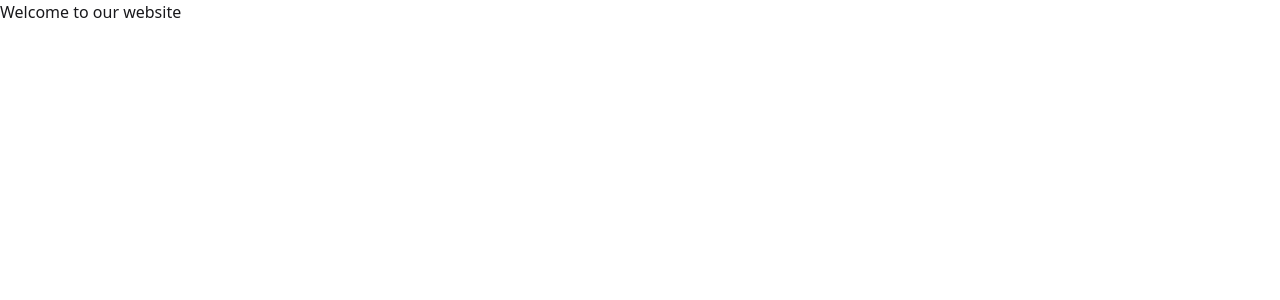
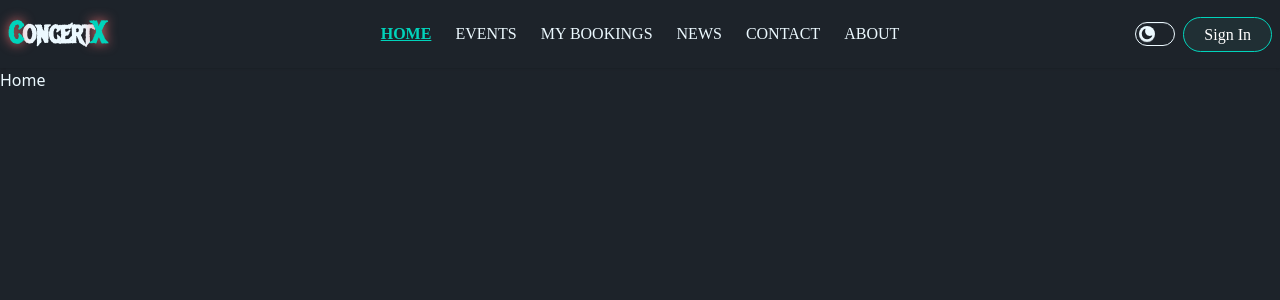
Before and after one commit to rubaiiyat/ConcertX, a React (Vite) app: page / in a window 1280 px wide. Shown: the top 300 px of the page. Built offline with nearby package versions, Linux system fonts and the light colour scheme.

Commit message:
add navbar

```diff
--- a/index.html
+++ b/index.html
@@ -1,12 +1,16 @@
-<!doctype html>
+<!DOCTYPE html>
 <html lang="en">
   <head>
     <meta charset="UTF-8" />
     <link rel="icon" type="image/svg+xml" href="/vite.svg" />
     <meta name="viewport" content="width=device-width, initial-scale=1.0" />
     <title>client</title>
+    <link
+      href="https://fonts.googleapis.com/css2?family=Metal+Mania&family=Russo+One&display=swap"
+      rel="stylesheet"
+    />
   </head>
-  <body>
+  <body class="">
     <div id="root"></div>
     <script type="module" src="/src/main.jsx"></script>
   </body>
--- a/package.json
+++ b/package.json
@@ -14,6 +14,7 @@
     "daisyui": "^5.4.3",
     "react": "^19.1.1",
     "react-dom": "^19.1.1",
+    "react-icons": "^5.5.0",
     "react-router": "^7.9.5",
     "tailwindcss": "^4.1.16"
   },
--- a/src/App.css
+++ b/src/App.css
@@ -1,2 +1,4 @@
 @import "tailwindcss";
-@plugin "daisyui";
+@plugin "daisyui" {
+  themes: light --default, dark --prefersdark;
+}
--- a/src/App.jsx
+++ b/src/App.jsx
@@ -1,9 +1,12 @@
+import { Outlet } from "react-router";
 import "./App.css";
+import Navbar from "./Components/Shared/Navbar/Navbar";
 
 function App() {
   return (
     <div>
-      <h1>Welcome to our website</h1>
+      <Navbar></Navbar>
+      <Outlet></Outlet>
     </div>
   );
 }
--- /dev/null
+++ b/src/Components/Shared/Navbar/Navbar.jsx
@@ -0,0 +1,183 @@
+import { useEffect, useState } from "react";
+import { GrMenu } from "react-icons/gr";
+import { IoMoon, IoSunny } from "react-icons/io5";
+import { Link, NavLink } from "react-router";
+
+const Navbar = () => {
+  const [dark, setDark] = useState(true);
+
+  useEffect(() => {
+    if (dark) {
+      document.documentElement.setAttribute("data-theme", "dark");
+    } else {
+      document.documentElement.setAttribute("data-theme", "light");
+    }
+  }, [dark]);
+  const links = (
+    <>
+      <li>
+        <NavLink
+          to="/"
+          className={({ isActive }) =>
+            isActive
+              ? "text-accent font-semibold underline text-base"
+              : "hover:underline text-base"
+          }
+          style={{ fontFamily: "'Bebas Neue', cursive" }}
+        >
+          HOME
+        </NavLink>
+      </li>
+      {
+        <li>
+          <NavLink
+            to="/events"
+            className={({ isActive }) =>
+              isActive
+                ? "text-accent font-semibold underline text-base"
+                : "hover:underline text-base"
+            }
+            style={{ fontFamily: "'Bebas Neue', cursive" }}
+          >
+            EVENTS
+          </NavLink>
+        </li>
+      }
+      <li>
+        <NavLink
+          to="/my-bookings"
+          className={({ isActive }) =>
+            isActive
+              ? "text-accent font-semibold underline text-base"
+              : "hover:underline text-base"
+          }
+          style={{ fontFamily: "'Bebas Neue', cursive" }}
+        >
+          MY BOOKINGS
+        </NavLink>
+      </li>
+
+      <li>
+        <NavLink
+          to="/news"
+          className={({ isActive }) =>
+            isActive
+              ? "text-accent font-semibold underline text-base"
+              : "hover:underline text-base"
+          }
+          style={{ fontFamily: "'Bebas Neue', cursive" }}
+        >
+          NEWS
+        </NavLink>
+      </li>
+      <li>
+        <NavLink
+          to="/contact"
+          className={({ isActive }) =>
+            isActive
+              ? "text-accent font-semibold underline text-base"
+              : "hover:underline text-base"
+          }
+          style={{ fontFamily: "'Bebas Neue', cursive" }}
+        >
+          CONTACT
+        </NavLink>
+      </li>
+      <li>
+        <NavLink
+          to="/about"
+          className={({ isActive }) =>
+            isActive
+              ? "text-accent font-semiboldd underline text-base"
+              : "hover:underline text-base"
+          }
+          style={{ fontFamily: "'Bebas Neue', cursive" }}
+        >
+          ABOUT
+        </NavLink>
+      </li>
+      {/*
+      {role === "Admin" && (
+        <li>
+          <NavLink
+            to="/admin/dashboard"
+            className={({ isActive }) =>
+              isActive
+                ? "text-[#F16623] font-bold underline text-base"
+                : "hover:underline text-base"
+            }
+          >
+            Admin Dashboard
+          </NavLink>
+        </li>
+      )} */}
+    </>
+  );
+  return (
+    <div>
+      <div className="navbar bg-base-100 shadow-sm">
+        <div className="navbar-start">
+          <div className="dropdown">
+            <div tabIndex={0} role="button" className="btn btn-ghost lg:hidden">
+              <GrMenu />
+            </div>
+            <ul
+              tabIndex="-1"
+              className="menu menu-sm dropdown-content bg-base-100 rounded-box z-1 mt-3 w-52 p-2 shadow"
+            >
+              {links}
+            </ul>
+          </div>
+          <NavLink
+            className="text-3xl font-bold tracking-tight"
+            style={{
+              fontFamily: "'Metal Mania', cursive",
+              letterSpacing: "-1px",
+            }}
+          >
+            <span className="text-accent drop-shadow-[0_0_6px_#f87171]">C</span>
+            oncert
+            <span className="text-accent drop-shadow-[0_0_6px_#f87171]">X</span>
+          </NavLink>
+        </div>
+        <div className="navbar-center hidden lg:flex">
+          <ul className="menu menu-horizontal px-1">{links}</ul>
+        </div>
+
+        <div className="navbar-end space-x-2">
+          <div className="flex items-center gap-2">
+            <label className="toggle text-base-content">
+              <input type="checkbox" onChange={() => setDark(!dark)} />
+              <IoMoon />
+              <IoSunny />
+            </label>
+          </div>
+
+          <div className="dropdown dropdown-end">
+            <div tabIndex={0} role="" className="">
+              <Link
+                className="text-small md:text-base border border-accent p-2 px-5 bg-[#202F34] text-white rounded-full hover:bg-[#2a4751] transition duration-500"
+                style={{ fontFamily: "'Bebas Neue', cursive" }}
+              >
+                Sign In
+              </Link>
+            </div>
+            <ul
+              tabIndex="-1"
+              className="dropdown-content menu bg-base-100 rounded-box z-1 w-52 p-2 shadow-sm"
+            >
+              <li>
+                <Link to={"/user/auth/login"}>Login</Link>
+              </li>
+              <li>
+                <Link to={"/user/auth/register"}>Register</Link>
+              </li>
+            </ul>
+          </div>
+        </div>
+      </div>
+    </div>
+  );
+};
+
+export default Navbar;
```
Also changed, not shown: src/Routes/Routes.jsx (+30 -4 lines), src/Components/Shared/Navbar.jsx (deleted), 1 other file (tests, documents, lock files or other folders).
